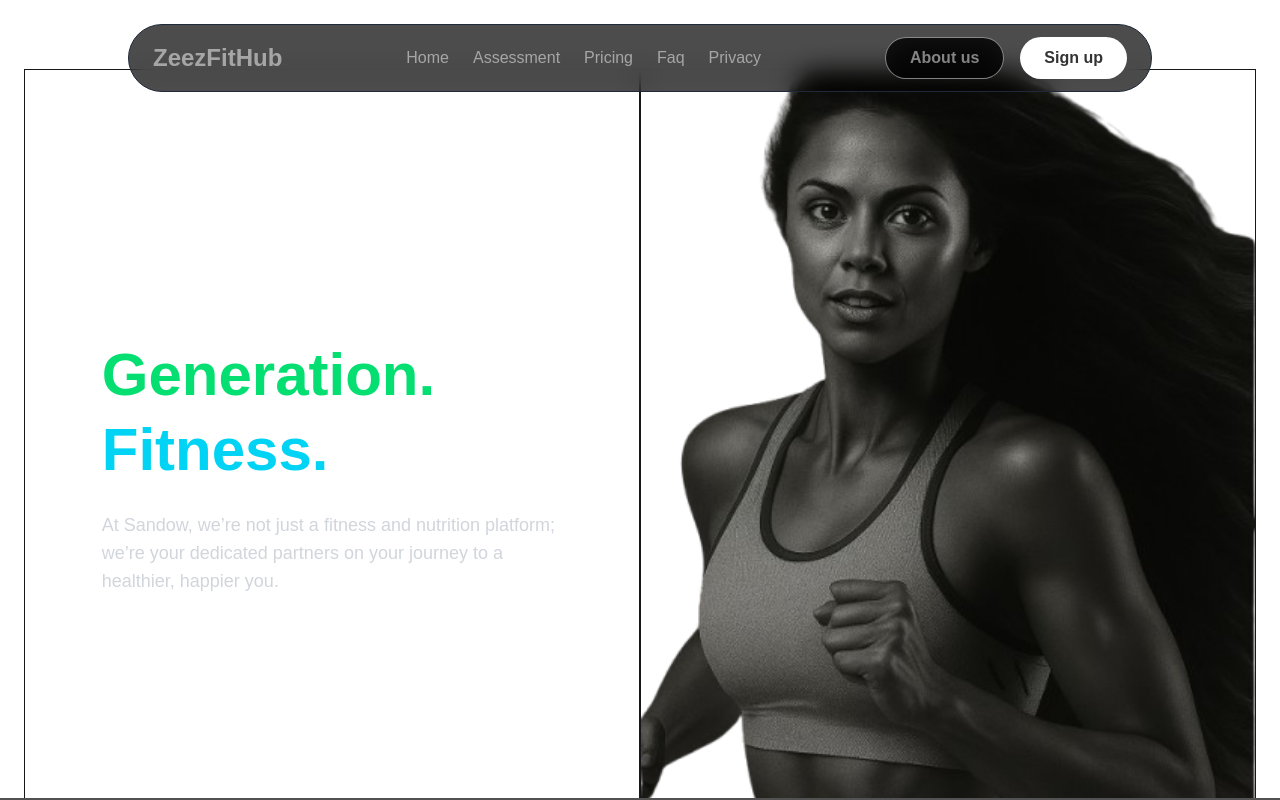
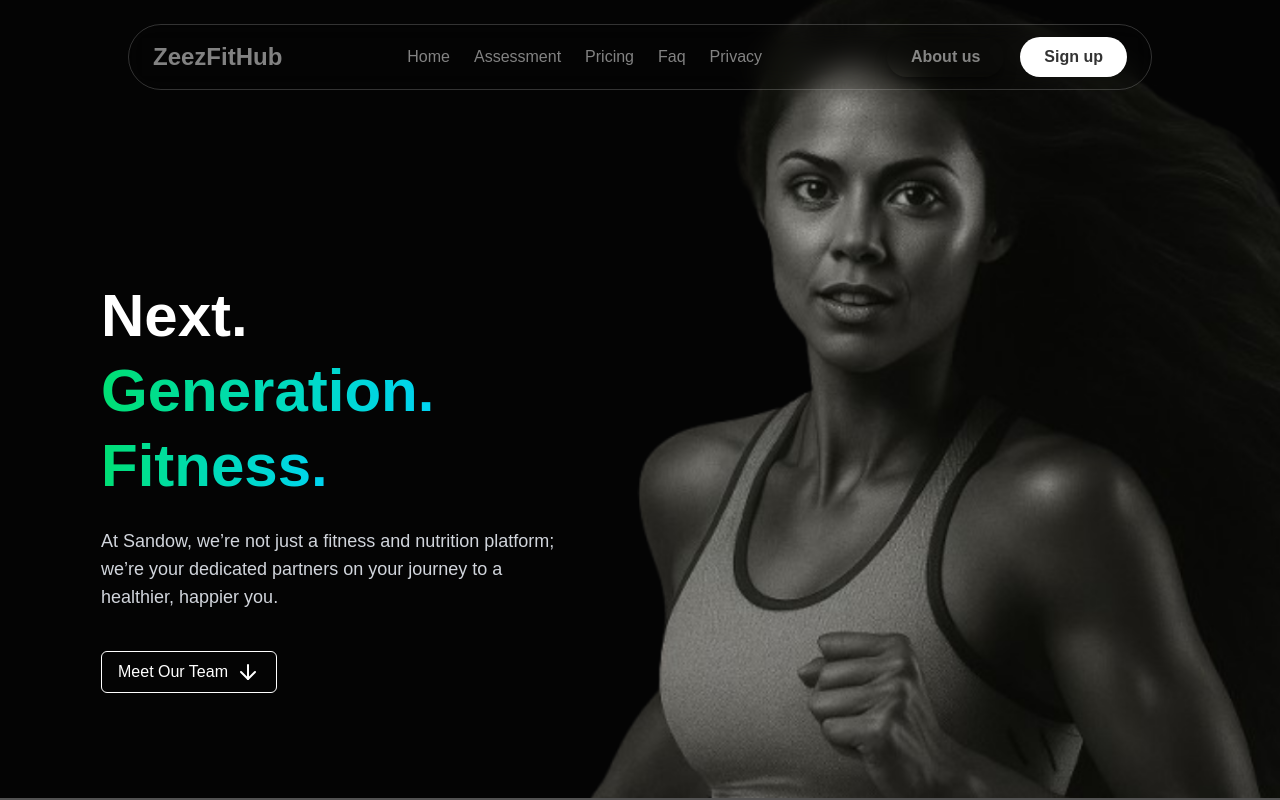
Before and after one commit to Harziz712/fitmode-demo, a Next.js app: page / in a window 1280 px wide. Built offline with nearby package versions, Linux system fonts and the light colour scheme.

Commit message:
hero page and bg added

```diff
--- a/app/components/Navbar.tsx
+++ b/app/components/Navbar.tsx
@@ -10,7 +10,7 @@ const Navbar = () => {
 
   return (
     <>
-      <header className="fixed top-6 left-1/2 transform -translate-x-1/2 z-50 w-[95%] max-w-5xl px-6 py-3 gap-20 rounded-full text-white/50 bg-black/70 backdrop-blur-md border border-gray-800 flex justify-between items-center overflow-none">
+      <header className="fixed top-6 left-1/2 transform -translate-x-1/2 z-50 w-[95%] max-w-5xl px-6 py-3 gap-20 rounded-full text-white/50 bg-transparent backdrop-blur-md border border-gray-100/20 flex justify-between items-center overflow-none">
         <a href="#home" className=" font-semibold text-2xl flex items-center gap-2">
           ZeezFitHub
         </a>
@@ -24,10 +24,10 @@ const Navbar = () => {
         </nav>
 
         <div className="hidden md:flex gap-4">
-          <button className="rounded-full border  bg-black/70 font-semibold backdrop-blur-md  py-2 px-6 flex items-center justify-center gap-2 hover:bg-white hover:text-black transition">
+            <button className="rounded-full bg-transparent shadow-lg shadow-black/40 border-gray-100/20 font-semibold backdrop-blur-md py-2 px-6 flex items-center justify-center gap-2 hover:bg-white hover:text-black transition">
             About us
-          </button>
-          <button className="rounded-full text-black/80 font-semibold bg-white  py-2 px-6 flex items-center justify-center gap-2 hover:bg-white hover:text-black transition">
+            </button>
+          <button className="rounded-full text-black/80 font-semibold bg-white  py-2 px-6 flex items-center justify-center gap-2 hover:bg-black/50 hover:text-white transition">
             Sign up
           </button>
         </div>
--- a/app/components/hero.tsx
+++ b/app/components/hero.tsx
@@ -8,33 +8,34 @@ const Hero = () => {
   return (
 <section
   id="home"
-  className="relative px-4 md:px-6 py-40 pb-5 h-[100vh] overflow-hidden border-b-2 border-b-neutral-600"
+  className="relative px-4 md:px-6 py-48 pb-5 h-[100vh] overflow-hidden border-b-2 border-b-neutral-600 bg-[url(/herobg.png)] bg-cover bg-center bg-no-repeat bg-fixed"
+  // style={{ backgroundImage: "url(/heroimg.png)" }}
 >
   <div className="flex flex-col md:flex-row items-center justify-between h-full w-full">
-    <div className="flex-1 border w-full h-[100vh] flex items-center">
+    <div className="flex-1 w-full h-[100vh] flex items-center">
       <div className="z-10 w-full lg:w-3/4 text-left text-white mx-auto">
         <h1 className="text-5xl sm:text-6xl font-bold leading-tight mb-6">
           Next.<br />
-          <span className="text-green-400">Generation.</span><br />
-          <span className="text-cyan-400">Fitness.</span>
+          <span className="bg-gradient-to-r from-green-400 to-cyan-400 bg-clip-text text-transparent">Generation.</span><br />
+          <span className="bg-gradient-to-r from-green-400 to-cyan-400 bg-clip-text text-transparent">Fitness.</span>
         </h1>
         <p className="text-gray-300 text-lg mb-10">
           At Sandow, we’re not just a fitness and nutrition platform; we’re your dedicated partners on your journey to a healthier, happier you.
         </p>
         <button
           onClick={() => window.location.href = "#about"}
-          className="border border-white text-white hover:bg-white hover:text-black transition-all flex items-center gap-2 px-4 py-2 rounded"
+          className="border border-white text-white hover:bg-white rounded-md hover:text-black transition-all flex items-center gap-2 px-4 py-2 "
         >
-         <ArrowDownIcon /> Meet Our Team
+         Meet Our Team <ArrowDownIcon />
         </button>
       </div>
     </div>
-    <div className="flex-1 border w-full h-[100vh] relative">
-      <img
+    <div className="flex-1 w-full h-[100vh] relative">
+      {/* <img
         src="/heroimg.png"
         alt="Hero"
         className="absolute inset-0 w-full h-full object-cover z-0"
-      />
+      /> */}
     </div>
   </div>
 </section>
--- a/app/components/ui/MobileMenu.tsx
+++ b/app/components/ui/MobileMenu.tsx
@@ -40,7 +40,7 @@ export const MobileMenu = ({ isOpen, onClose }: Props) => {
   return (
     <div
       ref={menuRef}
-      className="fixed top-6 left-1/2 transform -translate-x-1/2 inset-0 w-full h-[400px] rounded-3xl z-[99] text-white/50 bg-black/70 border-2 border-gray-800 backdrop-blur-sm p-6"
+      className="fixed top-6 left-1/2 transform -translate-x-1/2 inset-0 w-full h-[480px] rounded-3xl z-[99] text-white/50 bg-black/70 border-2 border-gray-800 backdrop-blur-sm p-6"
     >
       <div className="flex justify-between items-start mb-10">
         <span className=" font-bold text-xl">ZeezFitHub</span>
@@ -56,12 +56,15 @@ export const MobileMenu = ({ isOpen, onClose }: Props) => {
         <NavLink href="#contact">Faq</NavLink>
         <NavLink href="#contact">Pricing</NavLink>
 
-        <button className="mt-10 w-full rounded-full border border-white  py-2 flex items-center justify-center gap-2 hover:bg-white hover:text-black transition">
-          About us
-        </button>
-        <button className="mt-10 w-full rounded-full border border-white  py-2 flex items-center justify-center gap-2 hover:bg-white hover:text-black transition">
-          Sign up
-        </button>
+
+        <div className="grid  gap-4">
+            <button className="rounded-full bg-transparent shadow-xs  border-gray-100/20 font-semibold backdrop-blur-md py-2 px-6 flex items-center justify-center gap-2 hover:bg-white hover:text-black transition">
+            About us
+            </button>
+          <button className="rounded-full text-black/80 font-semibold bg-white  py-2 px-6 flex items-center justify-center gap-2 hover:bg-black/50 hover:text-white transition">
+            Sign up
+          </button>
+        </div>
       </nav>
     </div>
   );
```
Also changed, not shown: public/herobg.png (added).
